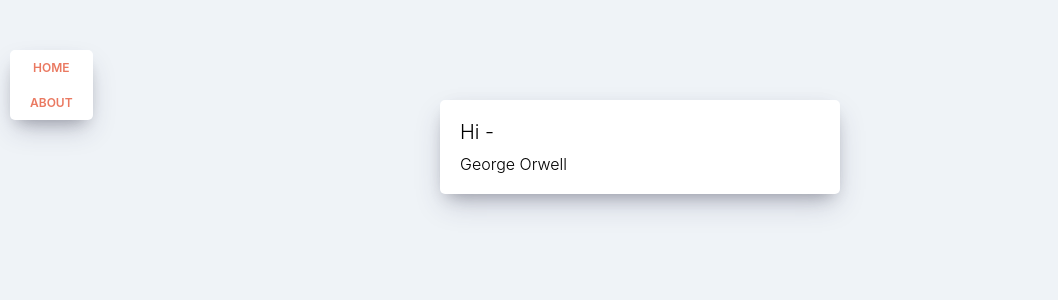
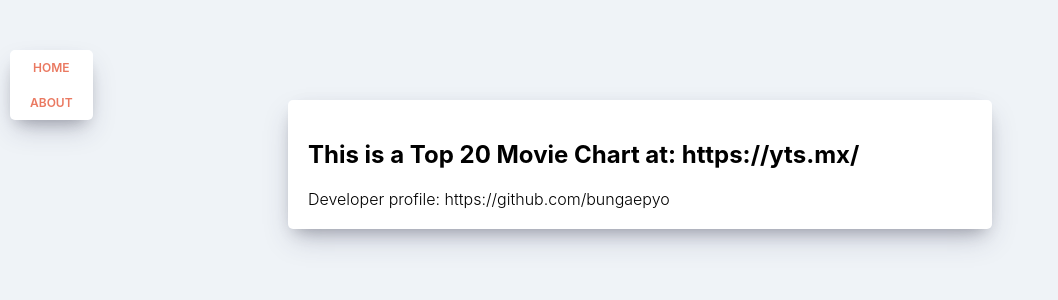
Before and after one commit to bungaepyo/react-movie-app, a React (Create React App) app: page /#/about in a window 1280 px wide. Shown: the top 300 px of the page, without its empty margins (0-1058 px from the left). Built offline with nearby package versions, Linux system fonts and the light colour scheme.

Commit message:
Fix content in about page & Add css to details

```diff
--- /dev/null
+++ b/src/components/Detail.css
@@ -0,0 +1,20 @@
+.about_container{
+    box-shadow: 0 13px 27px -5px rgba(50,50,93,0.25), 0 8px 16px -8px rgba(0,0,0,0.3), 0 -6px 16px -6px rgba(0,0,0,0.025);
+    padding: 20px;
+    border-radius: 5px;
+    background-color: white;
+    margin: 0 auto;
+    margin-top: 100px;
+    width: 100%;
+    max-width: 55%;
+    font-weight: 300;
+}
+
+.about_container span:first-child{
+    font-size: 20px;
+}
+
+.about_container span:last-child{
+    display: block;
+    margin-top: 10px;
+}
--- a/src/components/Detail.js
+++ b/src/components/Detail.js
@@ -1,4 +1,5 @@
 import React from 'react';
+import './Detail.css';
 
 class Detail extends React.Component{
 
@@ -12,7 +13,20 @@
     render(){
         const {location} = this.props;
         if (location.state){
-            return <span>{location.state.title}</span>
+            return (
+                <div className="about_container">
+                    <img src={location.state.poster} alt={location.state.title} title={location.state.title}/>
+                    <h2 id="about_greet">
+                        {location.state.title}
+                    </h2>
+                    <span>
+                        {location.state.year}
+                    </span>
+                    <span>
+                        {location.state.summary}
+                    </span>
+                </div>
+            )
         } else {
             return null;
         }
--- a/src/components/Movie.css
+++ b/src/components/Movie.css
@@ -1,3 +1,8 @@
+
+.movie_title, .movie_year, .movie_genres{
+    color: black;
+}
+
 .movies .movie{
     background-color: white;
     margin-bottom: 70px;
@@ -34,7 +39,7 @@
 .movie .motie_title{
     margin-bottom: 5px;
     font-size: 24px;
-    color: #2c2c2c;
+    color: #000000;
 }
 
 .movie .movie_genres{
--- a/src/routers/About.js
+++ b/src/routers/About.js
@@ -5,11 +5,11 @@
     console.log(props);
     return (
         <div className="about_container">
+            <h2 id="about_greet">
+                This is a Top 20 Movie Chart at: https://yts.mx/
+            </h2>
             <span>
-                Hi -
-            </span>
-            <span>
-                George Orwell
+                Developer profile: https://github.com/bungaepyo
             </span>
         </div>
     );
```
Also changed, not shown: 1 other file (tests, documents, lock files or other folders).
